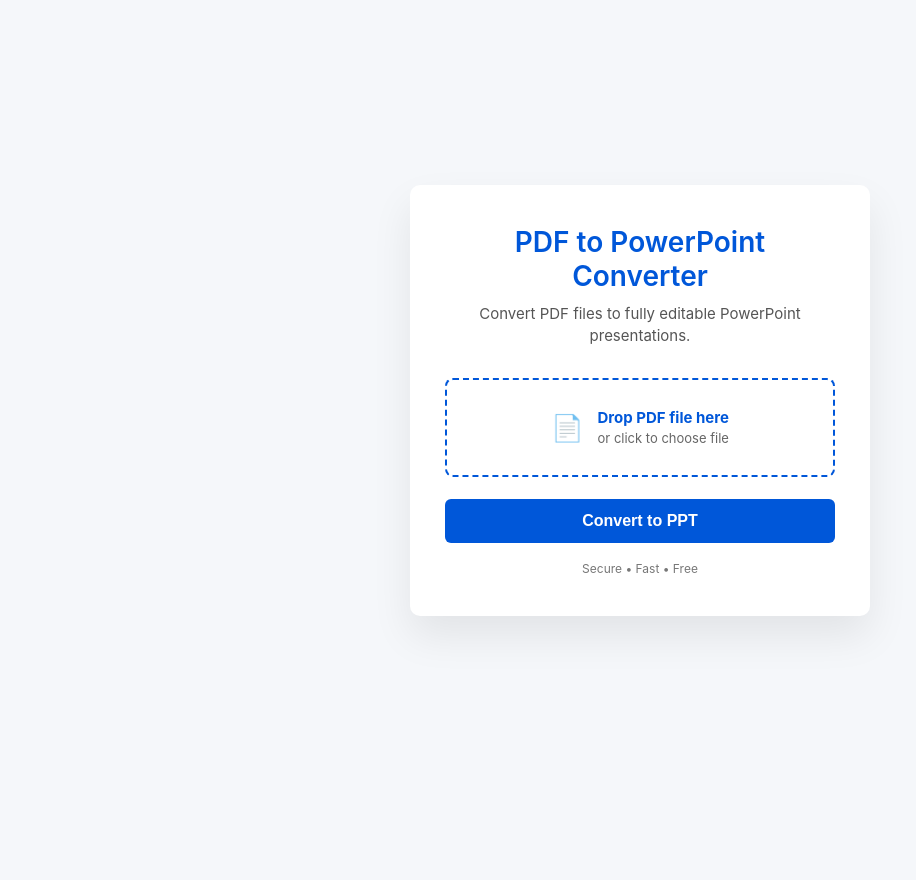
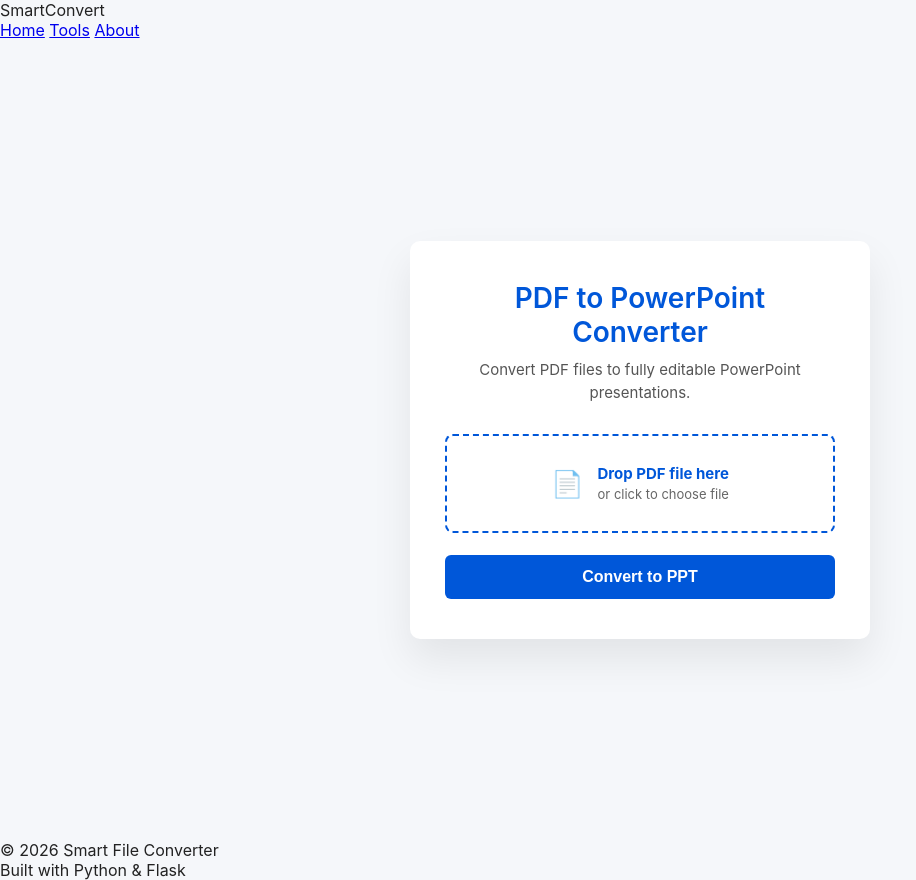
Before and after one commit to komalmishra01/smart-file-converter, a Flask app: page / in a window 1280 px wide. Shown: the whole page, without its empty margins (0-916 px from the left). Before the commit the page ends 628 px from the top, so only its background shows below. Run offline with Flask 3, Linux system fonts and the light colour scheme.

Commit message:
add header and footer

```diff
--- a/templates/index.html
+++ b/templates/index.html
@@ -8,7 +8,20 @@
 </head>
 <body>
 
-<div class="page">
+<!-- ===== HEADER ===== -->
+<header class="header">
+    <div class="header-container">
+        <div class="logo">SmartConvert</div>
+        <nav class="nav">
+            <a href="#">Home</a>
+            <a href="#">Tools</a>
+            <a href="#">About</a>
+        </nav>
+    </div>
+</header>
+
+<!-- ===== MAIN CONTENT ===== -->
+<main class="page">
     <div class="card">
         <h1>PDF to PowerPoint Converter</h1>
         <p class="subtitle">
@@ -30,12 +43,16 @@
 
             <button type="submit">Convert to PPT</button>
         </form>
+    </div>
+</main>
 
-        <p class="footer-text">
-            Secure • Fast • Free
-        </p>
+<!-- ===== FOOTER ===== -->
+<footer class="footer">
+    <div class="footer-container">
+        <p>© 2026 Smart File Converter</p>
+        <p>Built with Python & Flask</p>
     </div>
-</div>
+</footer>
 
 </body>
 </html>
```
